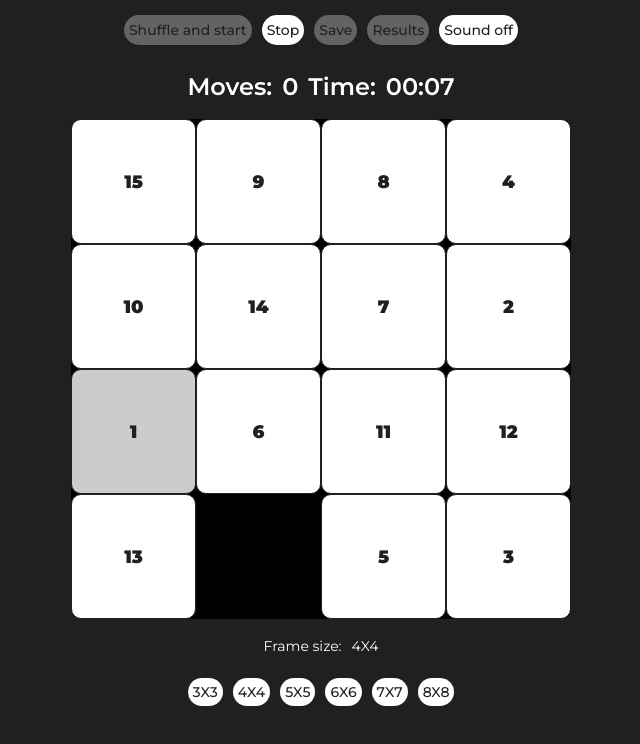
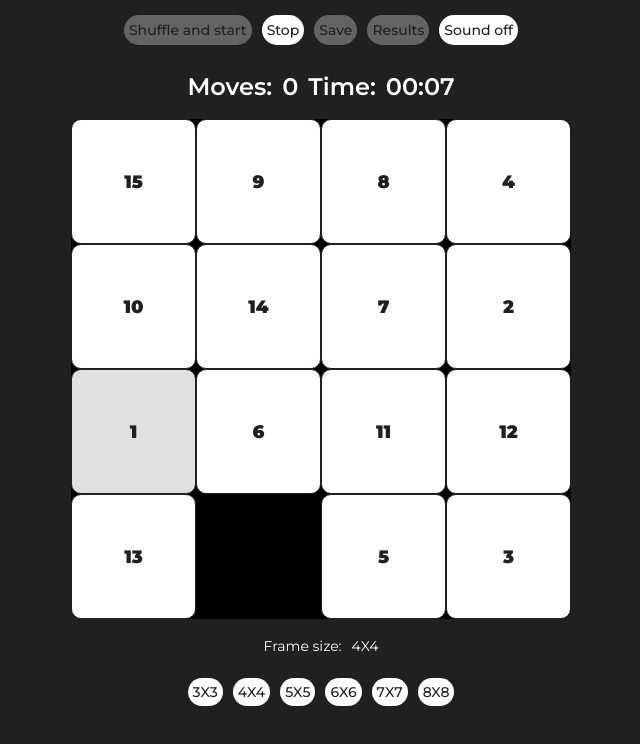
Before and after one commit to soblvsk/RSSchool-stage-1, a website built with webpack: page codejam/src/index.html in a window 1280 px wide. In both pictures the pointer is over the element 452 px from the left and 431 px from the top of the page. Shown: the whole page, without its empty margins (319-959 px from the left). Built offline with nearby package versions, Linux system fonts and the light colour scheme.

Commit message:
feat: edit style hover card

```diff
--- a/codejam/src/style.scss
+++ b/codejam/src/style.scss
@@ -244,7 +244,7 @@ table {
 
     @media screen and (min-width: 950px) {
       &:hover {
-        background: rgba(255, 255, 255, 0.8);
+        background: rgb(224, 224, 224);
       }
     }
   }
```
